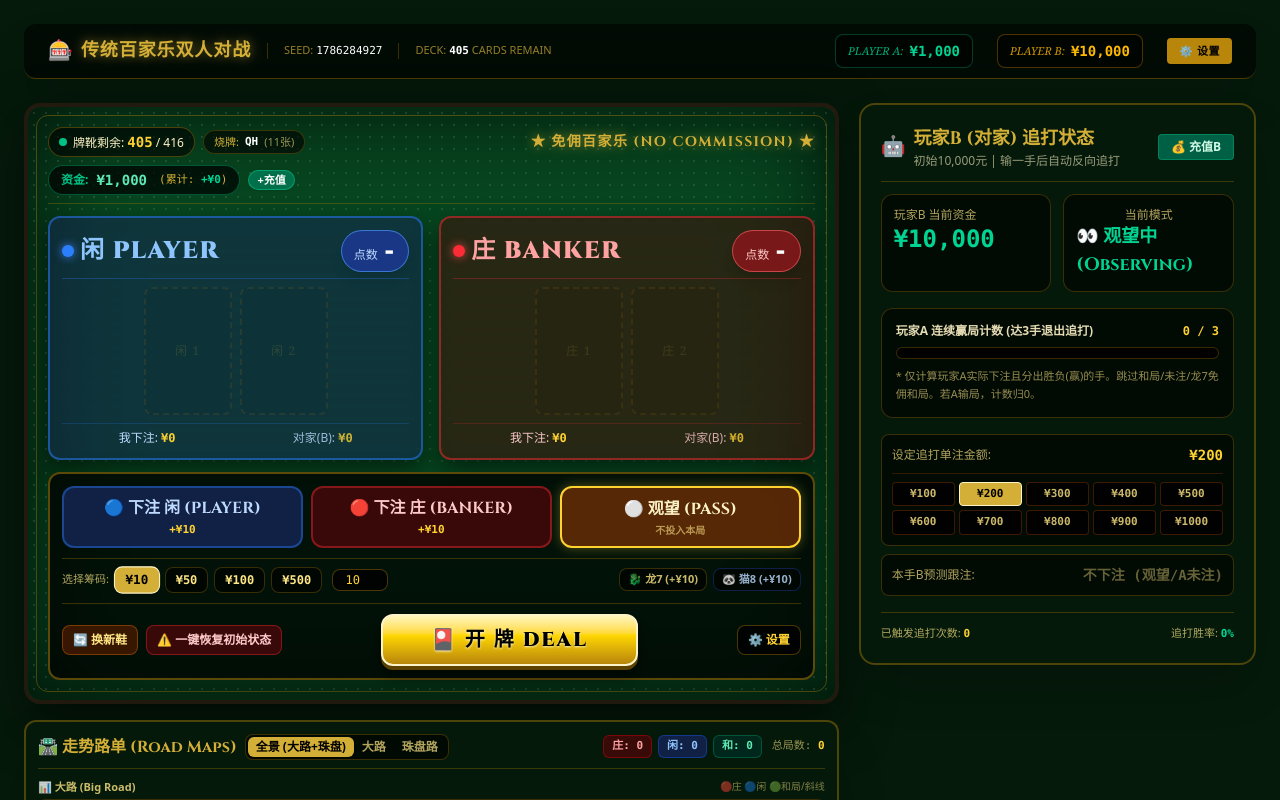
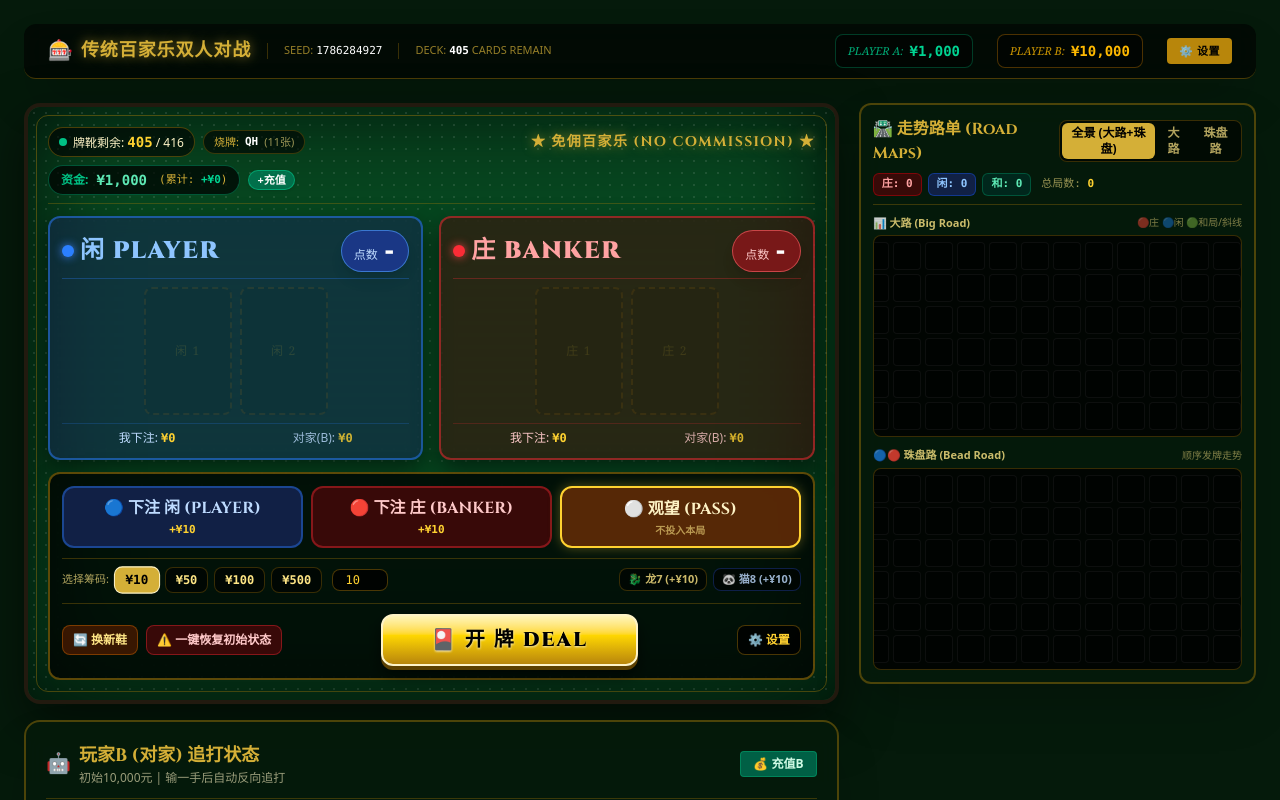
Before and after one commit to hanksun138-Sun/Baccarat-Bet, a React (Vite) app: page / in a window 1280 px wide. Shown: the top 800 px of the page. Built offline with nearby package versions, Linux system fonts and the light colour scheme.

Commit message:
refactor: move BigRoad component to secondary column
Reorganize main layout to prioritize Player B status information and improve dashboard spacing.

```diff
--- a/src/App.tsx
+++ b/src/App.tsx
@@ -569,11 +569,7 @@ export default function App() {
               onOpenSettings={() => setIsSettingsOpen(true)}
             />
 
-            {/* Road Maps (大路 & 珠盘路走势) directly on the main screen */}
-            <BigRoad handResults={handResults} />
-          </div>
-
-          <div className="lg:col-span-1">
+            {/* Player B Chase Status Panel */}
             <PlayerBStatus
               bBankroll={bBankroll}
               bState={bState}
@@ -583,6 +579,11 @@ export default function App() {
               onOpenRechargeB={() => setRechargePlayer('B')}
               onChangeChaseBetAmount={(amt) => setSettings((prev) => ({ ...prev, bChaseBet: amt }))}
             />
+          </div>
+
+          <div className="lg:col-span-1">
+            {/* Road Maps (大路 & 珠盘路走势) */}
+            <BigRoad handResults={handResults} />
           </div>
         </div>
 
```
